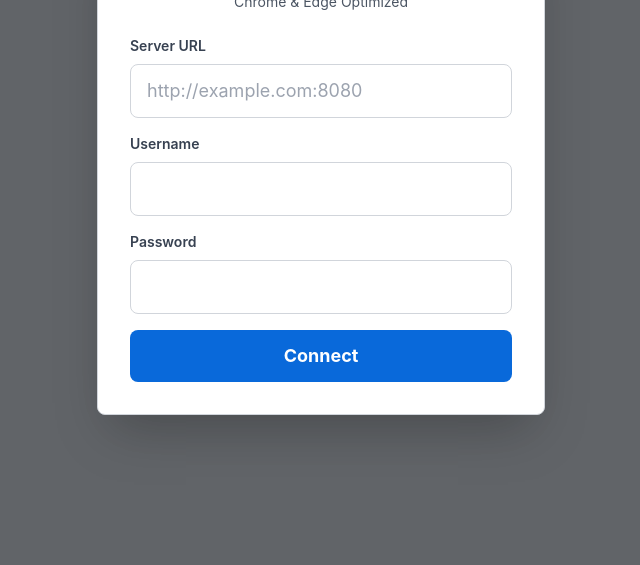
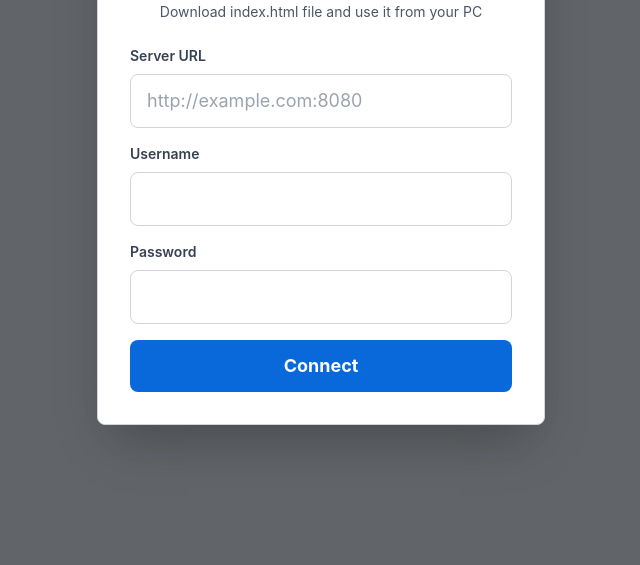
Before and after one commit to xsukax/xsukax-IPTV-Player, a plain HTML site: page index.html in a window 1280 px wide. Shown: the part 235-800 px from the top of the page, without its empty margins (319-959 px from the left). Drawn offline with nearby package versions, Linux system fonts and the light colour scheme.

Commit message:
Modify login modal text for clarity
Updated instructions for using the IPTV Player.

```diff
--- a/index.html
+++ b/index.html
@@ -57,7 +57,8 @@
         <div class="bg-white rounded-lg p-8 max-w-md w-full mx-4 border border-gray-300 shadow-2xl">
             <div class="text-center mb-6">
                 <h1 class="text-3xl font-bold text-gray-900 mb-2">xsukax IPTV Player</h1>
-                <p class="text-sm text-gray-600">Chrome & Edge Optimized</p>
+                <p class="text-sm text-gray-600">If your IPTV Server uses http (not https)</p>
+                <p class="text-sm text-gray-600">Download index.html file and use it from your PC</p>
             </div>
             <form id="loginForm" class="space-y-4">
                 <div><label class="block text-sm font-semibold mb-2 text-gray-700">Server URL</label><input type="text" id="serverUrl" placeholder="http://example.com:8080" required class="w-full px-4 py-3 bg-white border border-gray-300 rounded-lg text-gray-900 focus:border-blue-500 text-lg"></div>
```
